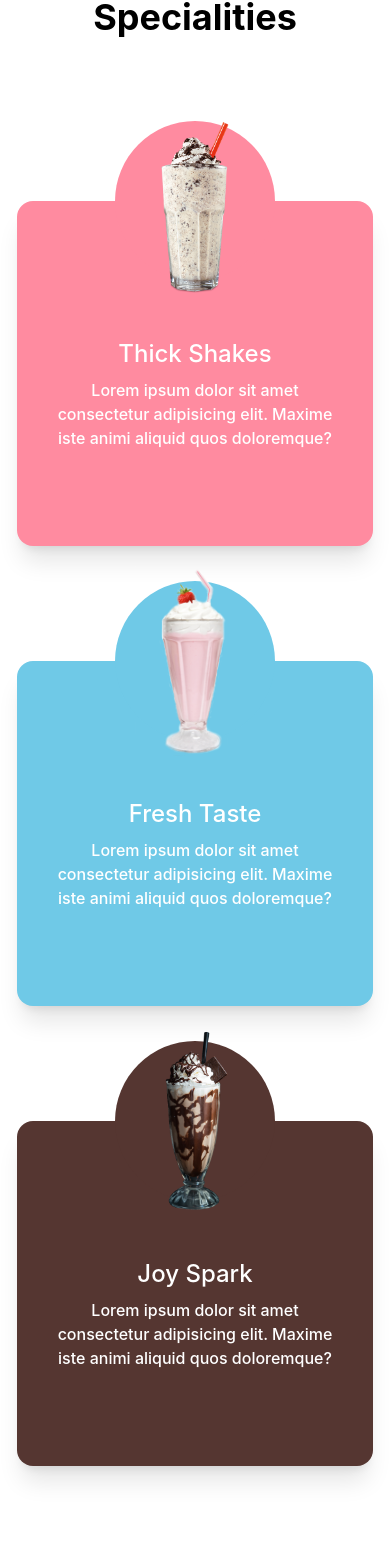
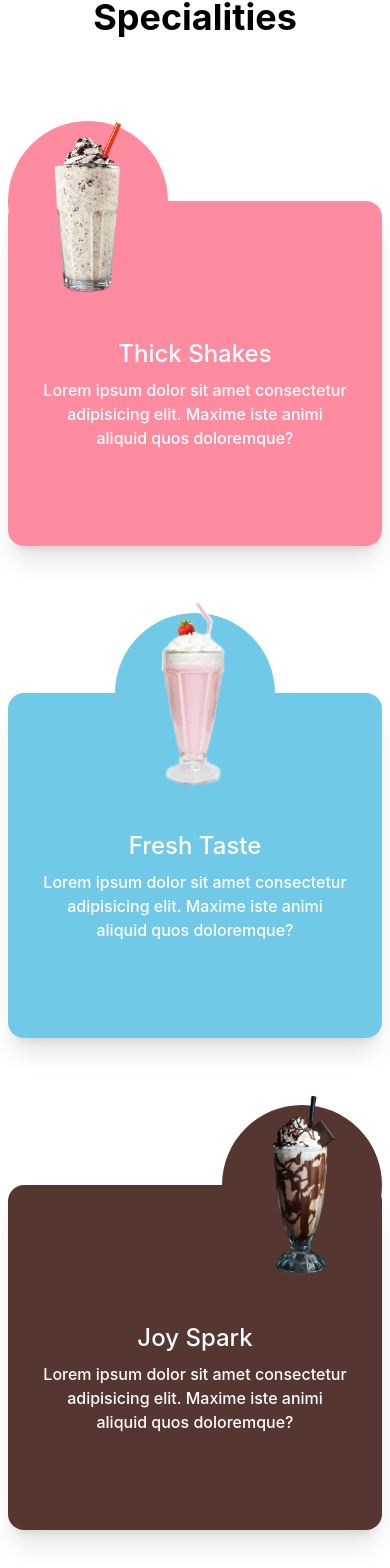
Before and after one commit to m0nm/Shake, a Next.js app: page / in a window 390 px wide. Shown: the part 1319-2887 px from the top of the page. Built offline with nearby package versions, Linux system fonts and the light colour scheme.

Commit message:
added footer + restyled specialities cards

```diff
--- a/components/Location.tsx
+++ b/components/Location.tsx
@@ -9,8 +9,8 @@ import store4 from "../public/asset/locate-us/store-4.jpg";
 
 function LocateUs() {
   return (
-    <section className="p-10 mt-20 w-full min-h-screen flex flex-col md:flex-row justify-center items-center gap-14">
-      <div className="w-1/2 h-full">
+    <section className="p-3 md:p-10 mt-20 w-full min-h-screen flex flex-col md:flex-row justify-center items-center gap-14">
+      <div className="w-full md:w-1/2 h-full">
         <h1 className="font-semibold text-4xl">Locate Us</h1>
 
         <p className="text-lg text-slate-500 my-8">
@@ -44,7 +44,7 @@ function LocateUs() {
       </div>
 
       {/* map */}
-      <div className="relative w-1/2 h-[80vh]">
+      <div className="relative w-full md:w-1/2 h-[80vh]">
         <Image src={map} alt="" layout="fill" />
       </div>
     </section>
--- a/components/Specialities.tsx
+++ b/components/Specialities.tsx
@@ -13,16 +13,16 @@ function Specialities() {
       </div>
 
       {/* cards */}
-      <div className="grid grid-cols-6 ">
+      <div className="w-full grid grid-cols-6 place-items-center gap-8">
         {/* card 1 */}
         <div className="relative col-span-6 md:col-span-2 w-fit h-[460px] hover:scale-105 duration-700 transition-all">
-          <div className="absolute -top-20 left-1/2 -translate-x-1/2 z-10">
+          <div className="absolute -top-20 z-10">
             <div className="w-40 h-40 rounded-full bg-[#FF8BA0]">
               <Image src={speciality1} alt="" />
             </div>
           </div>
 
-          <div className="card w-[95%] md:w-96 mx-auto md:mx-0 h-3/4 grid place-items-center bg-[#FF8BA0] shadow-xl">
+          <div className="card w-full mx-auto md:mx-0 h-3/4 grid place-items-center bg-[#FF8BA0] shadow-xl">
             <div className="card-body mt-10 items-center text-white">
               <h2 className="card-title text-center text-2xl font-medium">
                 Thick Shakes
@@ -43,7 +43,7 @@ function Specialities() {
             </div>
           </div>
 
-          <div className="card w-[95%] md:w-96 mx-auto md:mx-0 h-3/4 grid place-items-center bg-[#6FC9E7] shadow-xl">
+          <div className="card w-full mx-auto md:mx-0 h-3/4 grid place-items-center bg-[#6FC9E7] shadow-xl">
             <div className="card-body  mt-10 items-center text-white">
               <h2 className="card-title text-center text-2xl font-medium">
                 Fresh Taste
@@ -58,13 +58,13 @@ function Specialities() {
 
         {/* card 3 */}
         <div className="relative col-span-6 md:col-span-2 w-fit h-[460px] hover:scale-105 duration-700 transition-allduration-100 transition-all">
-          <div className="absolute -top-20 left-1/2 -translate-x-1/2 z-10">
+          <div className="absolute -top-20 right-0 z-10">
             <div className="w-40 h-40 rounded-full bg-[#553631] grid place-items-center">
               <Image src={speciality3} alt="" className="scale-50" />
             </div>
           </div>
 
-          <div className="card w-[95%] md:w-96 mx-auto md:mx-0 h-3/4 grid place-items-center bg-[#553631] shadow-xl">
+          <div className="card w-full mx-auto md:mx-0 h-3/4 grid place-items-center bg-[#553631] shadow-xl">
             <div className="card-body  mt-10 items-center text-white">
               <h2 className="card-title text-center text-2xl font-medium">
                 Joy Spark
--- a/pages/index.tsx
+++ b/pages/index.tsx
@@ -32,6 +32,12 @@ const Home: NextPage = () => {
       <AboutUs />
 
       <Location />
+
+      <footer className="bg-white h-12 font-semibold text-center mt-8">
+        <a href="https://github.com/m0nm">
+          Made with <span className="text-red-500">❤</span> by m0nm
+        </a>
+      </footer>
     </div>
   );
 };
```
